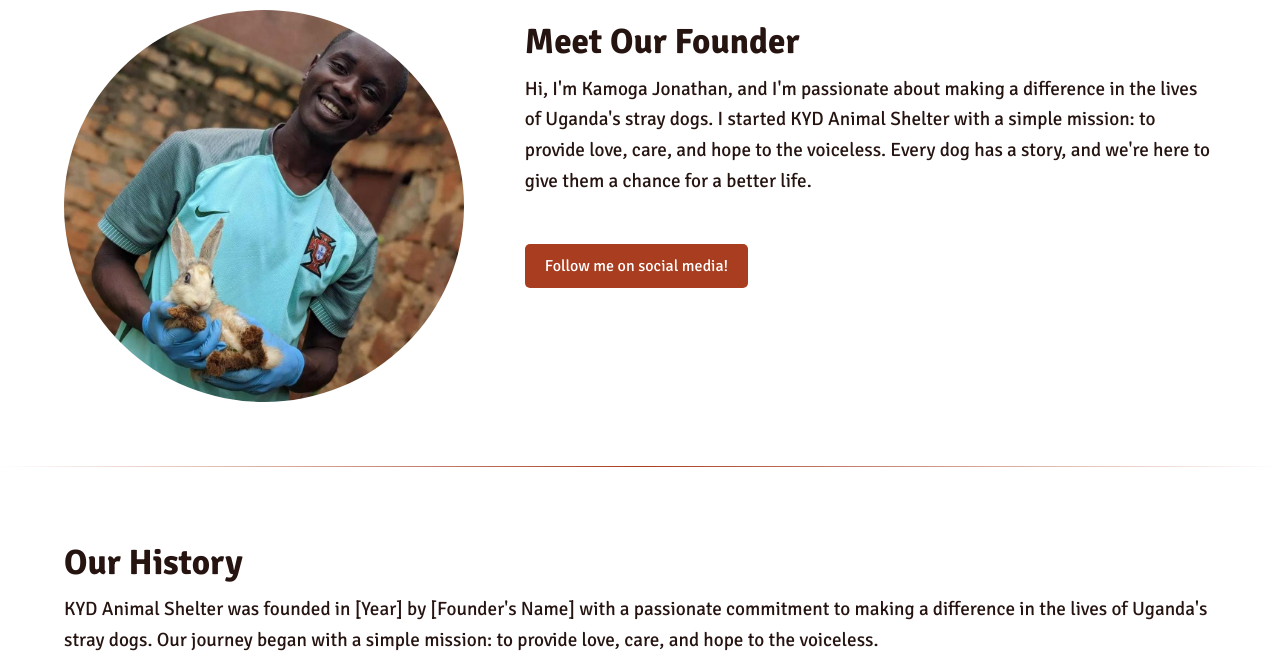
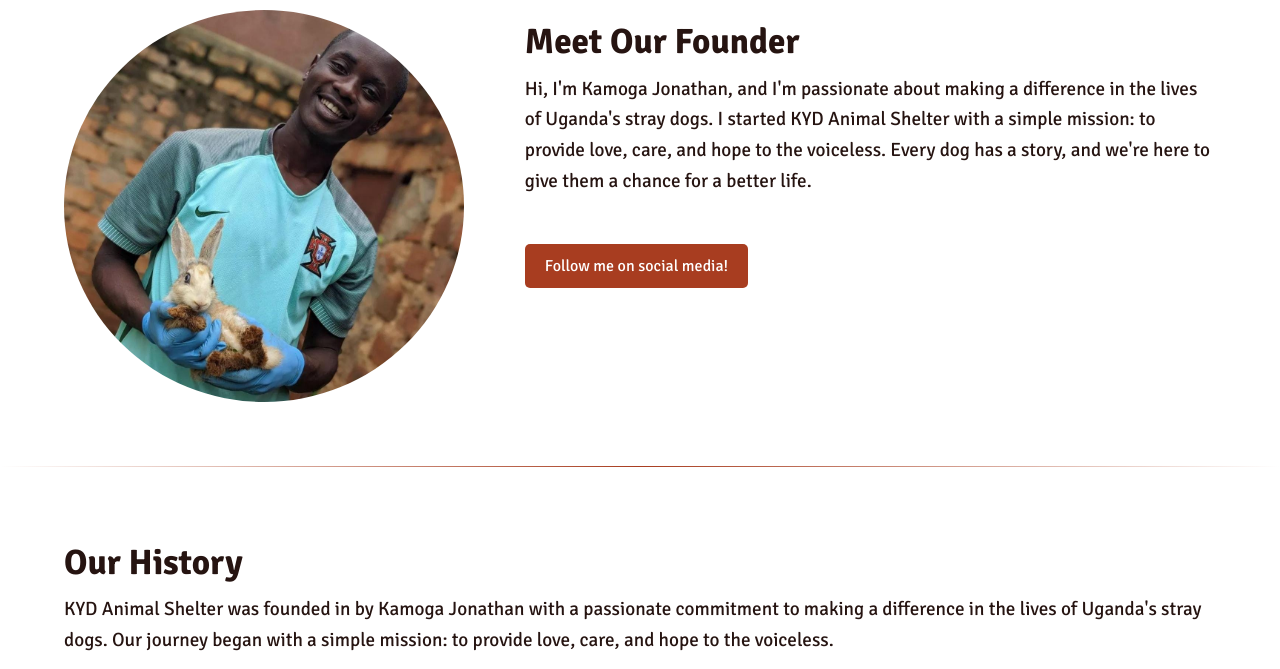
Before and after one commit to abelladius/KYDAnimalShelter, a plain HTML site: page about.html in a window 1280 px wide. Shown: the part 130-799 px from the top of the page. Drawn offline with Linux system fonts and the light colour scheme.

Commit message:
info updates

```diff
--- a/about.html
+++ b/about.html
@@ -65,7 +65,7 @@
             <div class="container">
                 <h2 class="title">Our History</h2>
                 <p class="content-large">
-                    KYD Animal Shelter was founded in [Year] by [Founder's Name] with a passionate commitment to making a difference in the lives of Uganda's stray dogs. Our journey began with a simple mission: to provide love, care, and hope to the voiceless.
+                    <span class="accent">KYD Animal Shelter</span> was founded in  by Kamoga Jonathan with a passionate commitment to making a difference in the lives of Uganda's stray dogs. Our journey began with a simple mission: to <span class="accent">provide love, care, and hope to the voiceless</span>.
                 </p>
                 <p class="content-large">
                     Over the years, our shelter has grown from a small, humble beginning into a thriving community dedicated to rescuing, rehabilitating, and rehoming stray dogs. We believe that every dog has a story, and we're here to give them a chance for a better life.
```
